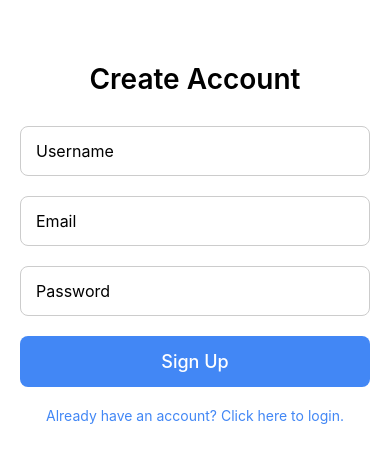
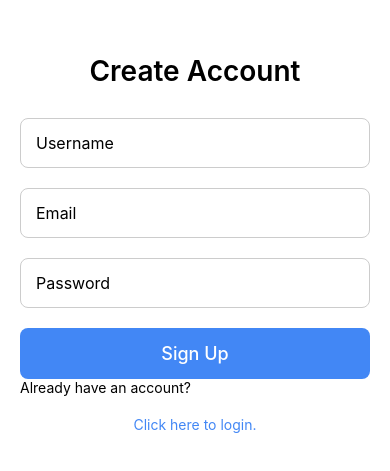
Before and after one commit to Frontline-Fury/frontline-fury-app, a React Native app: screen /SignUp in a window 390 px wide. Shown: the part 179-650 px from the top of the page. Built offline with nearby package versions, Linux system fonts and the light colour scheme.

Commit message:
fixed sign up screen

```diff
--- a/src/screens/signUpScreen.tsx
+++ b/src/screens/signUpScreen.tsx
@@ -73,8 +73,9 @@ export default function SignUpScreen({ navigation }: Props) {
       </TouchableOpacity>
 
       <TouchableOpacity onPress={() => navigation.navigate("Login")}>
+        <Text>Already have an account?</Text>
         <Text style={{ marginTop: 20, color: "#4287F5", textAlign: "center" }}>
-          Already have an account? Click here to login.
+          Click here to login.
         </Text>
       </TouchableOpacity>
     </View>
```
